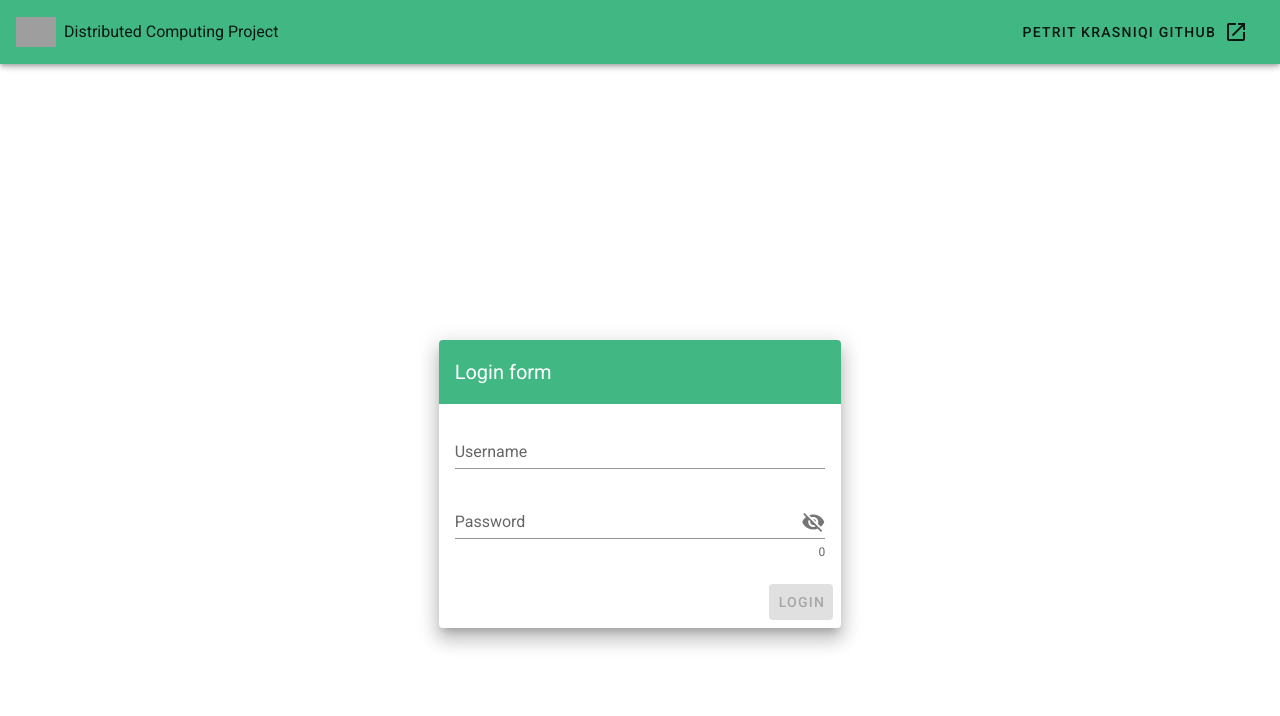
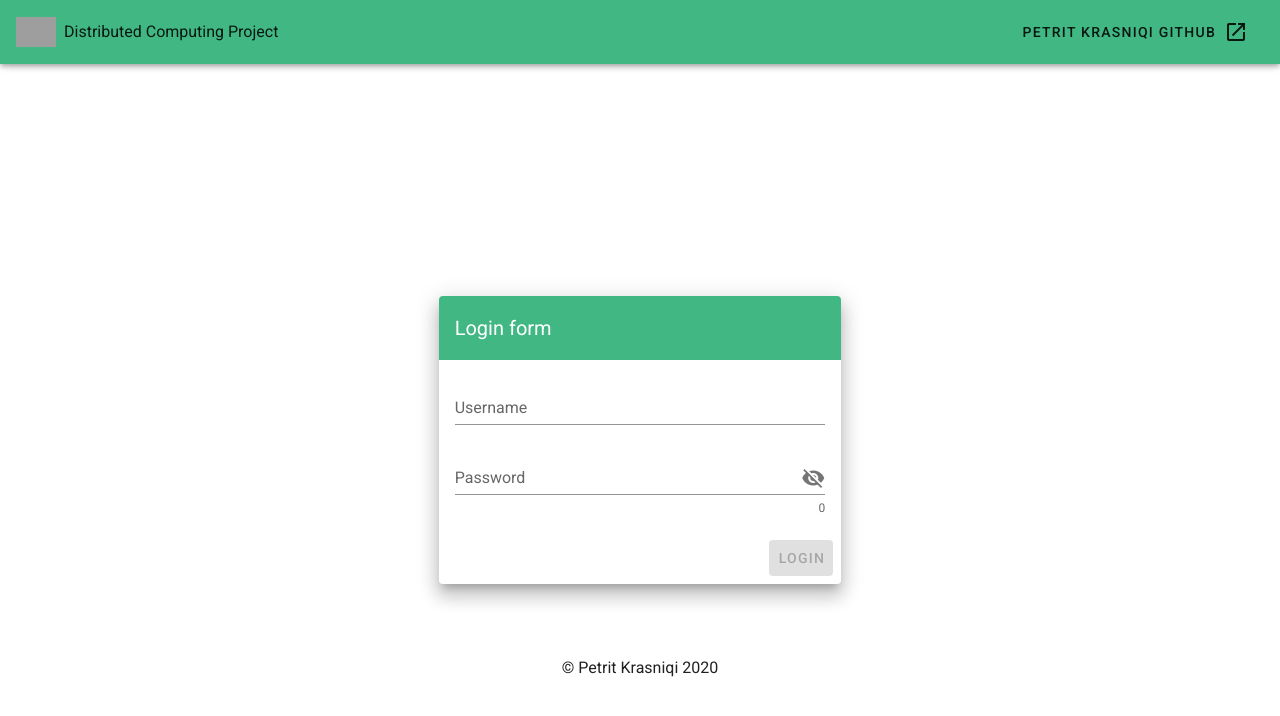
Before and after one commit to Petrit123/DistributedComputingCA2-AppUI, a Vue app: page /#/ in a window 1280 px wide. Shown: the top 716 px of the page. Built offline with nearby package versions, Linux system fonts and the light colour scheme; grey boxes are pictures that could not be loaded.

Commit message:
Added copyright symbol

```diff
--- a/package.json
+++ b/package.json
@@ -42,7 +42,7 @@
     },
     "rules": {}
   },
-  "proxy": "http://localhost:5094/",
+  "proxy": "https://localhost:5094/",
   "browserslist": [
     "> 1%",
     "last 2 versions",
--- a/src/components/Login.vue
+++ b/src/components/Login.vue
@@ -54,6 +54,8 @@
      <b> {{ apiResponse }} </b>
   </span>
   <br>
+  <br><br>
+    <p class="copyright" align="center">© Petrit Krasniqi 2020 </p>
           </v-col>
         </v-row>
       </v-container>
```
